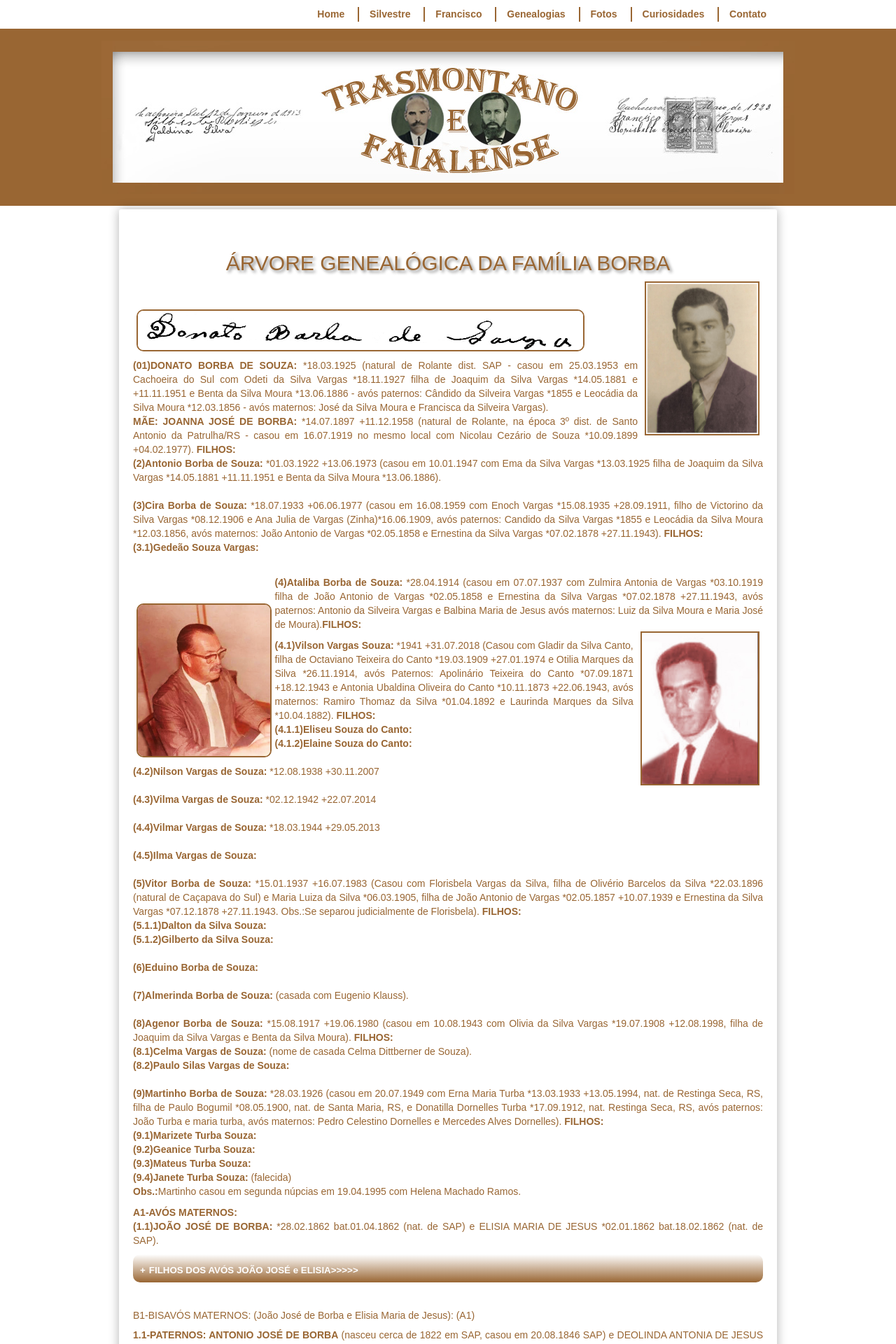
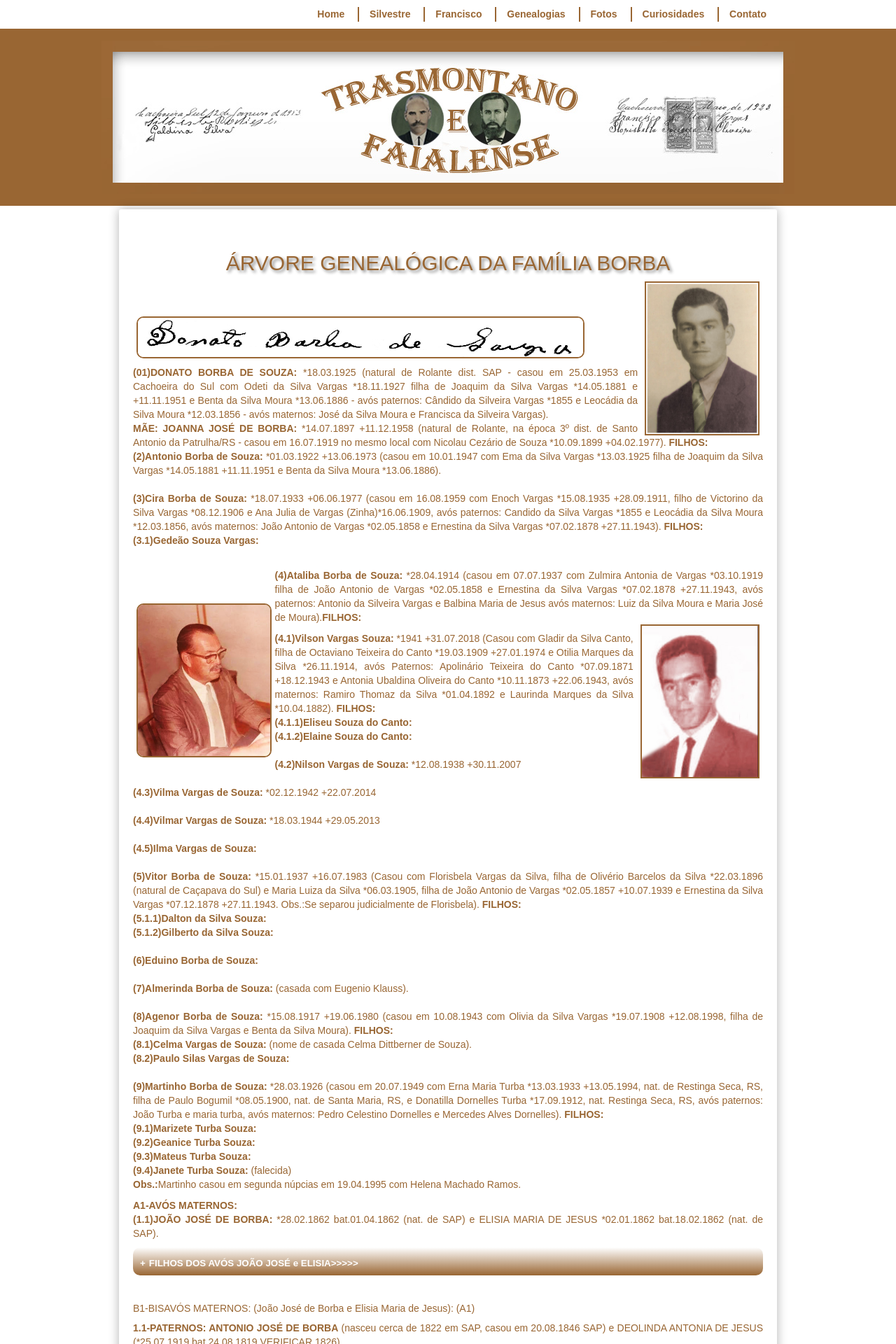
Before and after one commit to claudiovargas1955/claudiovargas1955.github.io, a Jekyll site: the page built from _pages/arvore-genealogica-da-familia-borba.html, in a window 1280 px wide. Shown: the top 1920 px of the page at 70% size. Built offline with Jekyll 4.4.1, drawn with Linux system fonts in a browser that asks for light colours; some web fonts are replaced.

Commit message:
Update arvore-genealogica-da-familia-borba.html

```diff
--- a/_pages/arvore-genealogica-da-familia-borba.html
+++ b/_pages/arvore-genealogica-da-familia-borba.html
@@ -38,7 +38,7 @@
           margin-left: 5px;
           border:#996633 solid 2px;
           border-radius: 10px;
-          margin-top: 40px;
+          margin-top: 50px;
           margin-bottom:10px;
          }
 
```
